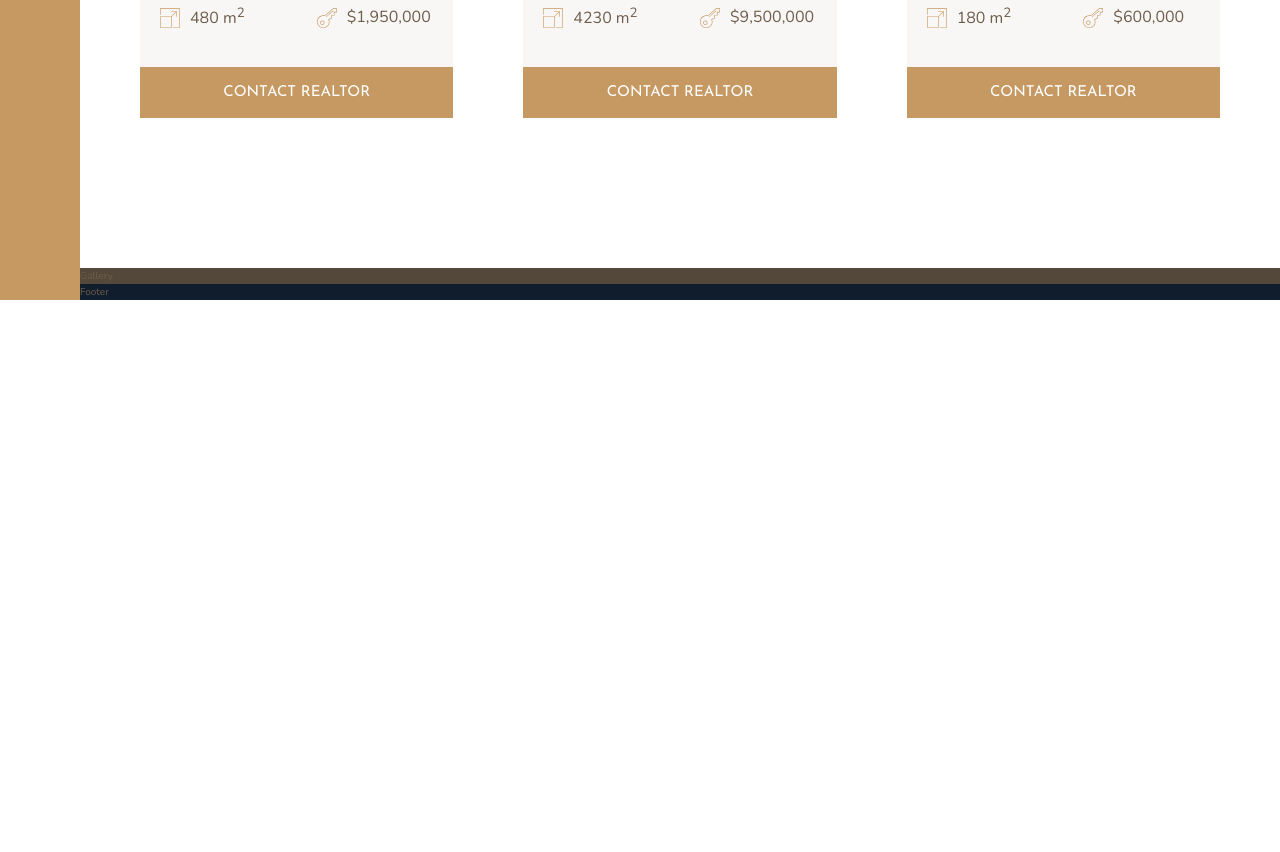
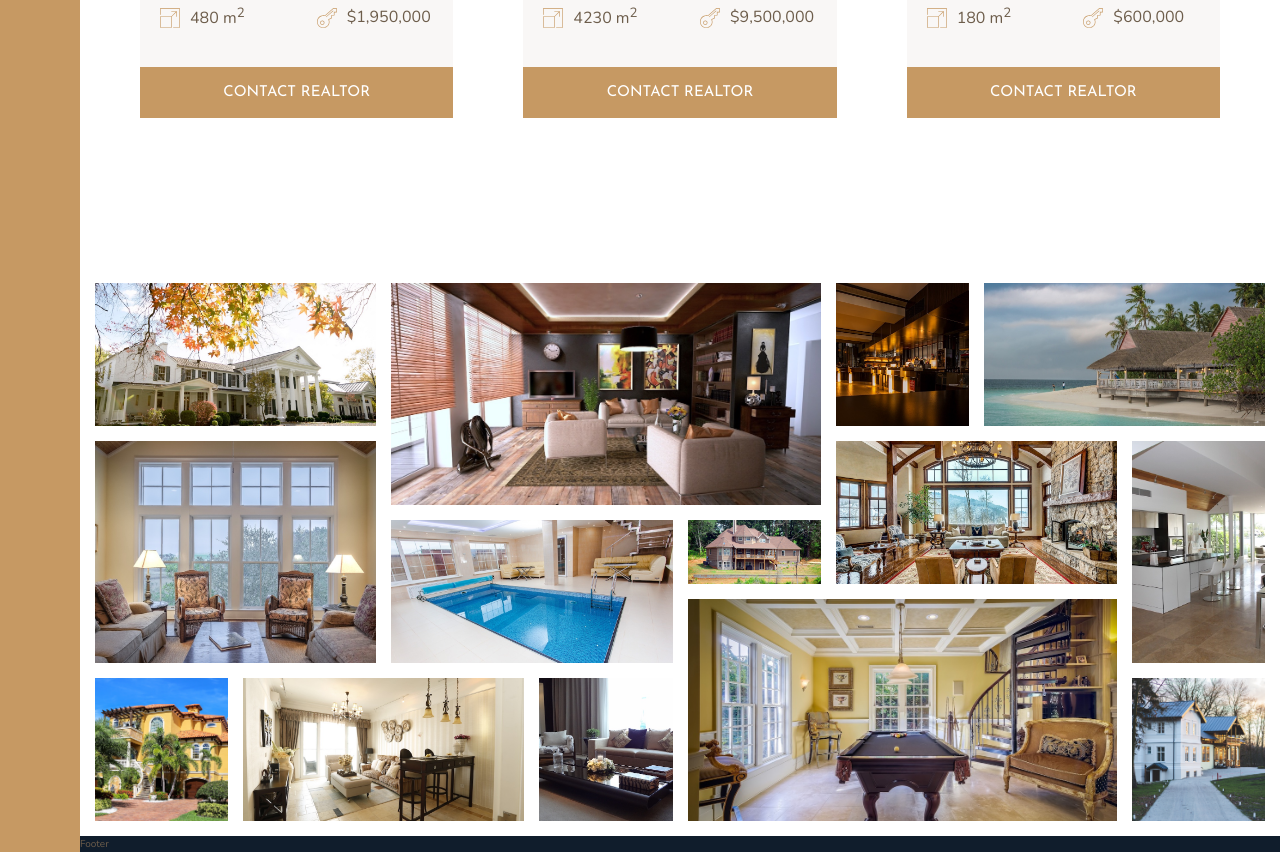
Before and after one commit to TrellixVulnTeam/grid-sass_N44F, a website: page index.html in a window 1280 px wide. Shown: the part 2811-3663 px from the top of the page. Before the commit the page ends 3111 px from the top, so only its background shows below. Drawn offline with nearby package versions, Linux system fonts and the light colour scheme.

Commit message:
Gallery Section Done

```diff
--- a/index.html
+++ b/index.html
@@ -311,7 +311,34 @@
         </div>
     </section>
     <section class="gallery">
-        Gallery
+        <figure class="gallery__item gallery__item--1"><img src="img/gal-1.jpeg" alt="Gallery image 1"
+                class="gallery__img"></figure>
+        <figure class="gallery__item gallery__item--2"><img src="img/gal-2.jpeg" alt="Gallery image 2"
+                class="gallery__img"></figure>
+        <figure class="gallery__item gallery__item--3"><img src="img/gal-3.jpeg" alt="Gallery image 3"
+                class="gallery__img"></figure>
+        <figure class="gallery__item gallery__item--4"><img src="img/gal-4.jpeg" alt="Gallery image 4"
+                class="gallery__img"></figure>
+        <figure class="gallery__item gallery__item--5"><img src="img/gal-5.jpeg" alt="Gallery image 5"
+                class="gallery__img"></figure>
+        <figure class="gallery__item gallery__item--6"><img src="img/gal-6.jpeg" alt="Gallery image 6"
+                class="gallery__img"></figure>
+        <figure class="gallery__item gallery__item--7"><img src="img/gal-7.jpeg" alt="Gallery image 7"
+                class="gallery__img"></figure>
+        <figure class="gallery__item gallery__item--8"><img src="img/gal-8.jpeg" alt="Gallery image 8"
+                class="gallery__img"></figure>
+        <figure class="gallery__item gallery__item--9"><img src="img/gal-9.jpeg" alt="Gallery image 9"
+                class="gallery__img"></figure>
+        <figure class="gallery__item gallery__item--10"><img src="img/gal-10.jpeg" alt="Gallery image 10"
+                class="gallery__img"></figure>
+        <figure class="gallery__item gallery__item--11"><img src="img/gal-11.jpeg" alt="Gallery image 11"
+                class="gallery__img"></figure>
+        <figure class="gallery__item gallery__item--12"><img src="img/gal-12.jpeg" alt="Gallery image 12"
+                class="gallery__img"></figure>
+        <figure class="gallery__item gallery__item--13"><img src="img/gal-13.jpeg" alt="Gallery image 13"
+                class="gallery__img"></figure>
+        <figure class="gallery__item gallery__item--14"><img src="img/gal-14.jpeg" alt="Gallery image 14"
+                class="gallery__img"></figure>
     </section>
     <footer class="footer">
         Footer
--- a/sass/_gallery.scss
+++ b/sass/_gallery.scss
@@ -1,4 +1,75 @@
 .gallery {
-    background-color: $clr--grey-dark-1;
-    grid-column: full-start / full-end;
+  grid-column: full-start / full-end;
+
+  display: grid;
+  grid-template-rows: repeat(7, 5vw);
+  grid-template-columns: repeat(8, 1fr);
+  grid-gap: 1.5rem;
+  padding: 1.5rem;
+
+  &__item {
+    &--1 {
+      grid-row: 1/3;
+      grid-column: 1/3;
+    }
+    &--2 {
+      grid-row: 1/4;
+      grid-column: 3/6;
+    }
+    &--3 {
+      grid-row: 1/3;
+      grid-column: 6/7;
+    }
+    &--4 {
+      grid-row: 1/3;
+      grid-column: 7/-1;
+    }
+    &--5 {
+      grid-row: 3/6;
+      grid-column: 1/3;
+    }
+    &--6 {
+      grid-row: 4/6;
+      grid-column: 3/5;
+    }
+    &--7 {
+      grid-row: 4/5;
+      grid-column: 5/6;
+    }
+    &--8 {
+      grid-row: 3/5;
+      grid-column: 6/8;
+    }
+    &--9 {
+      grid-row: 3/6;
+      grid-column: 8/-1;
+    }
+    &--10 {
+      grid-row: 6/-1;
+      grid-column: 1/2;
+    }
+    &--11 {
+      grid-row: 6/-1;
+      grid-column: 2/4;
+    }
+    &--12 {
+      grid-row: 6/-1;
+      grid-column: 4/5;
+    }
+    &--13{
+        grid-row: 5/-1;
+        grid-column: 5/8;
+    }
+    &--14{
+        grid-row: 6/-1;
+        grid-column: 8/-1;
+    }
+  }
+
+  &__img {
+    width: 100%;
+    height: 100%;
+    object-fit: cover;
+    display: block; // img always have small white spaces after it -> to cancel them
+  }
 }
```
Also changed, not shown: css/style.css.
